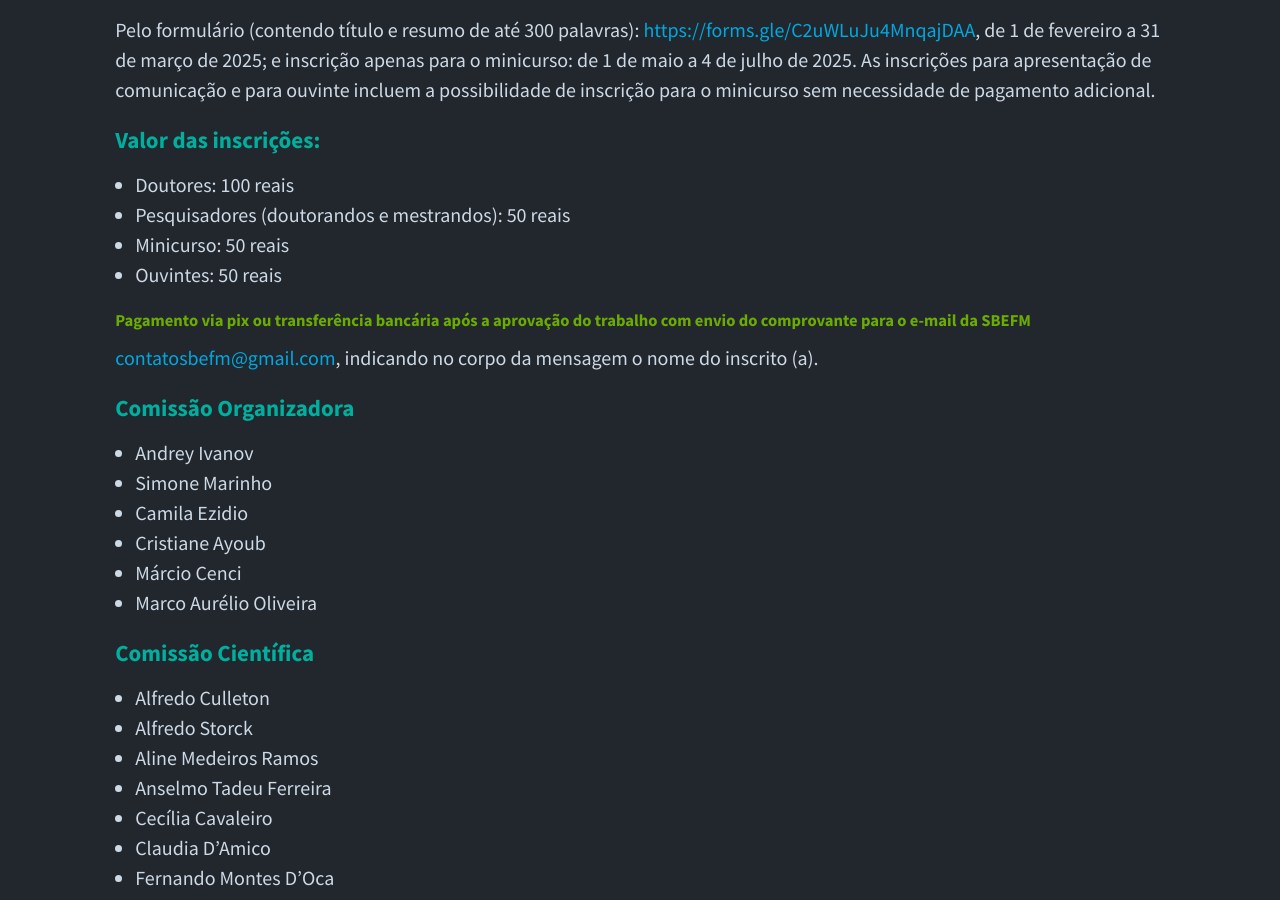
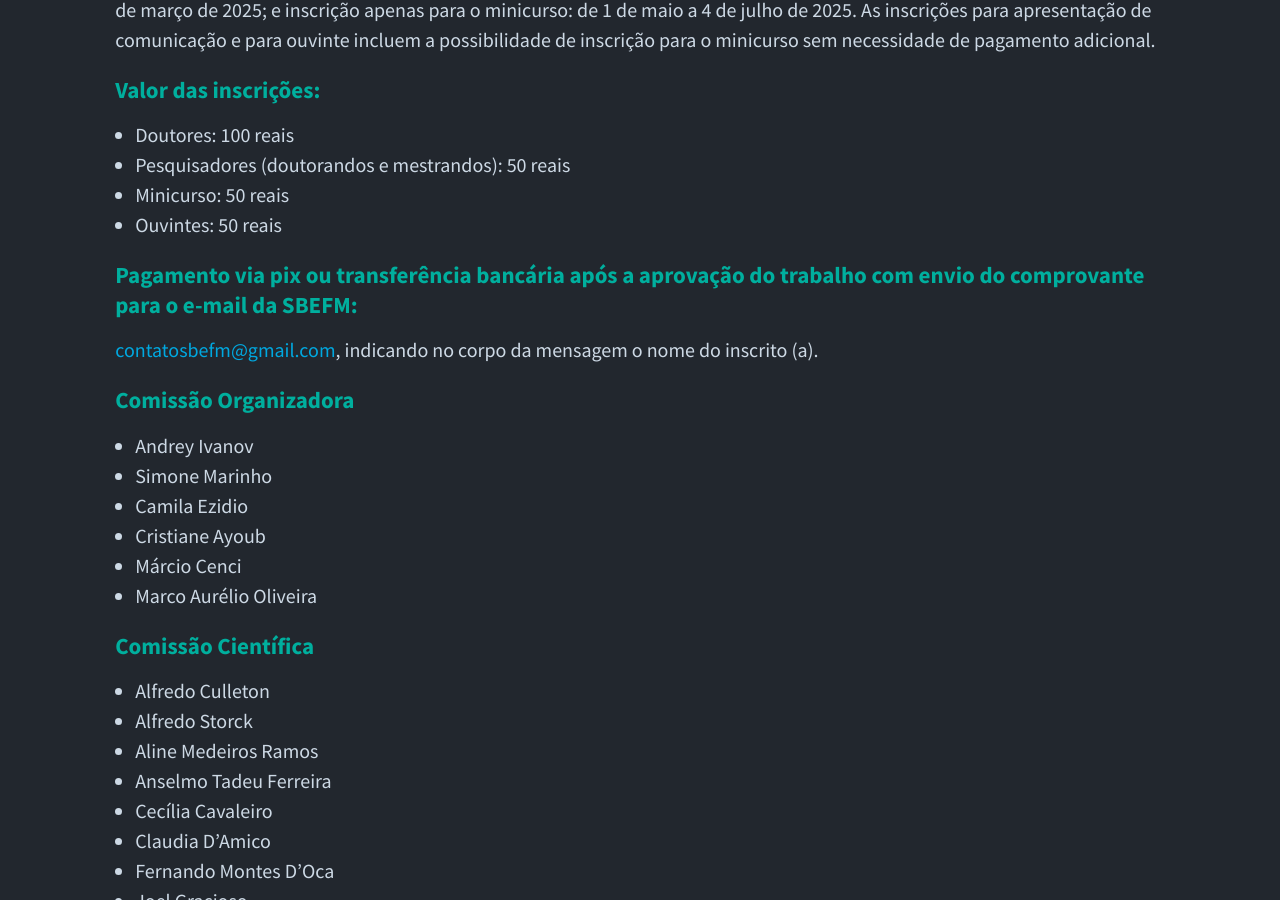
Before and after one commit to nap-o/sbefm, a Jekyll site: the page built from _posts/2025-02-02-iv-congresso-sbefm.md, in a window 1280 px wide and 900 px high, scrolled down 1968 px. Built offline with Jekyll 4.4.1, drawn with Linux system fonts in a browser that asks for light colours; some of the changed text lies outside the part shown.

```diff
--- a/_posts/2025-02-02-iv-congresso-sbefm.md
+++ b/_posts/2025-02-02-iv-congresso-sbefm.md
@@ -11,7 +11,7 @@ permalink: /iv-congresso-sbefm/
 A Sociedade Brasileira para o Estudo da Filosofia Medieval lança chamada para apresentação de comunicações no **IV Congresso da SBEFM** e inscrições para o minicurso da **II Escola de Inverno da SBEFM**. O evento acontecerá em São Paulo, entre os dias 07 a 11 de julho de 2025, no IPPRI Unesp e Auditório da Fundação Editora da Unesp - Praça da Sé, 108, 4º e 7º andares - Centro.
 
 ## IV Congresso da SBEFM e II Escola de Inverno da SBEFM
-### *Esse, Intelligere, Vivere*
+## *Esse, Intelligere, Vivere*
 
 {% include aligner.html images="posts/img-iv-congresso-sbefm.jpeg" column=1 %}
 
@@ -39,7 +39,7 @@ Pelo formulário (contendo título e resumo de até 300 palavras): [https://form
 - Minicurso: 50 reais
 - Ouvintes: 50 reais
 
-##### Pagamento via pix ou transferência bancária após a aprovação do trabalho com envio do comprovante para o e-mail da SBEFM
+#### Pagamento via pix ou transferência bancária após a aprovação do trabalho com envio do comprovante para o e-mail da SBEFM:
 <contatosbefm@gmail.com>, indicando no corpo da mensagem o nome do inscrito (a).
 
 #### Comissão Organizadora
```
Also changed, not shown: other parts of _posts/2025-02-02-iv-congresso-sbefm.md (+1 -1 lines).
